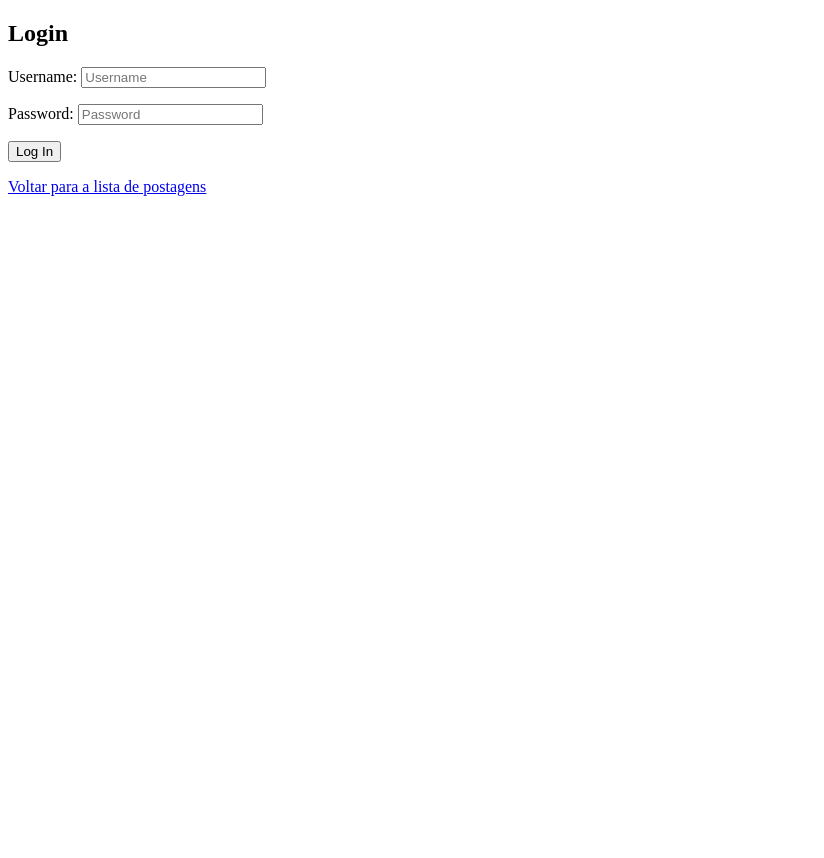
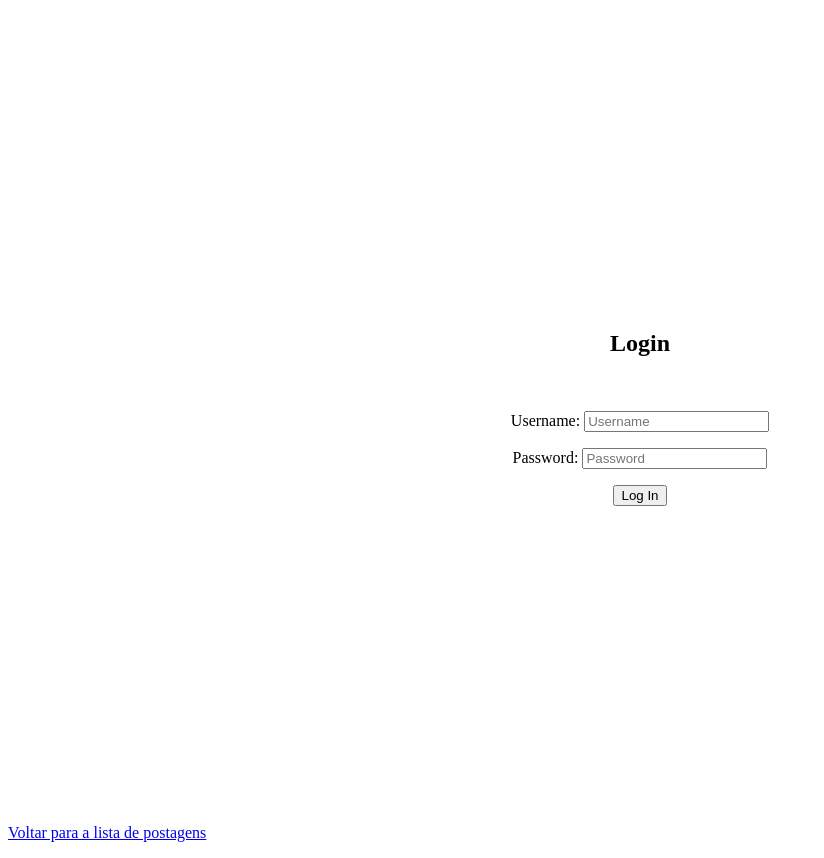
Before and after one commit to solmseda/Inf1047-Tabalho-1, a Django app: page /login/ in a window 1280 px wide. Shown: the whole page, without its empty margins (0-824 px from the left). Before the commit the page ends 196 px from the top, so only its background shows below. Run offline with Django 4.2, Linux system fonts and the light colour scheme.

Commit message:
Centralizando form de login

```diff
--- a/Blog/mysite/blog/templates/login.html
+++ b/Blog/mysite/blog/templates/login.html
@@ -1,10 +1,23 @@
 {% extends 'base.html' %}
 
 {% block content %}
+<style>
+  .center-form {
+      display: flex;
+      justify-content: center;
+      align-items: center;
+      flex-direction: column; /* Add this line to stack elements vertically */
+      height: 100vh;
+      text-align: center;
+  }
+</style>
+<div class="center-form">
   <h2>Login</h2>
+  <br>
   <form method="post">
     {% csrf_token %}
     {{ form.as_p }}
     <button type="submit">Log In</button>
   </form>
-{% endblock content%}
+</div>
+{% endblock content %}
```
Also changed, not shown: Blog/mysite/blog/static/blog/estilos.css (+7 -0 lines), Blog/mysite/db.sqlite3. Lines whose indentation alone changed are shown as unchanged.
